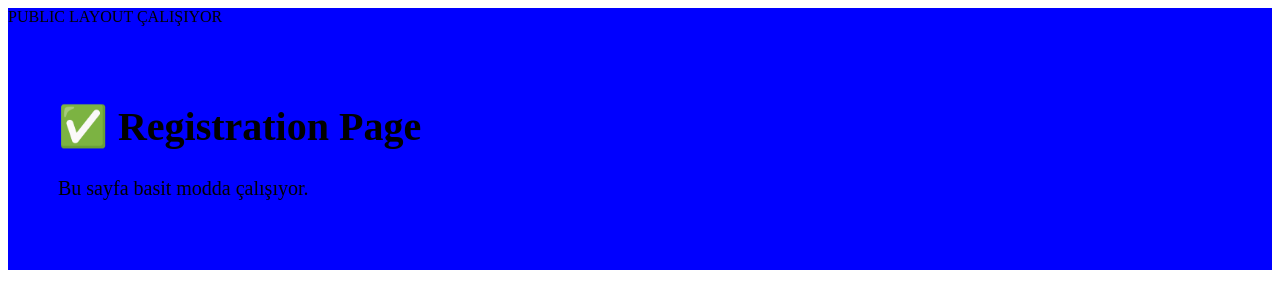
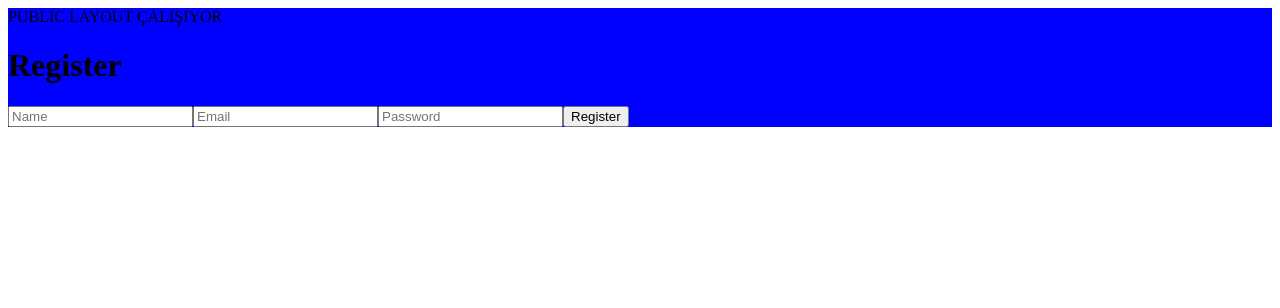
Before and after one commit to Egemen-Yilmaz/slim-moms, a React (Vite) app in the folder frontend/: page /register in a window 1280 px wide. Shown: the top 308 px of the page. Built offline with nearby package versions, Linux system fonts and the light colour scheme.

Commit message:
fix:registration page

```diff
--- a/frontend/src/pages/RegistrationPage/RegistrationPage.jsx
+++ b/frontend/src/pages/RegistrationPage/RegistrationPage.jsx
@@ -1,8 +1,88 @@
+import { useState } from "react";
+import { useNavigate } from "react-router-dom";
+import { api } from "../../api/axios";
+
 export default function RegistrationPage() {
+  const navigate = useNavigate();
+
+  const [form, setForm] = useState({
+    name: "",
+    email: "",
+    password: "",
+  });
+
+  const [loading, setLoading] = useState(false);
+  const [error, setError] = useState("");
+
+  const handleChange = (e) => {
+    setForm({
+      ...form,
+      [e.target.name]: e.target.value,
+    });
+  };
+
+  const handleSubmit = async (e) => {
+    e.preventDefault();
+    setLoading(true);
+    setError("");
+
+    try {
+      const res = await api.post("/auth/register", form);
+
+      // backend yapın buna göre değişebilir ama senin standardın buydu:
+      const { accessToken, refreshToken } = res.data.data;
+
+      if (accessToken) {
+        localStorage.setItem("token", accessToken);
+      }
+
+      if (refreshToken) {
+        localStorage.setItem("refreshToken", refreshToken);
+      }
+
+      navigate("/diary");
+    } catch (err) {
+      setError(err.response?.data?.message || "Kayıt işlemi başarısız oldu");
+    } finally {
+      setLoading(false);
+    }
+  };
+
   return (
-    <div style={{ padding: "50px", fontSize: "20px" }}>
-      <h1>✅ Registration Page</h1>
-      <p>Bu sayfa basit modda çalışıyor.</p>
+    <div>
+      <h1>Register</h1>
+
+      <form onSubmit={handleSubmit}>
+        <input
+          name="name"
+          type="text"
+          placeholder="Name"
+          value={form.name}
+          onChange={handleChange}
+        />
+
+        <input
+          name="email"
+          type="email"
+          placeholder="Email"
+          value={form.email}
+          onChange={handleChange}
+        />
+
+        <input
+          name="password"
+          type="password"
+          placeholder="Password"
+          value={form.password}
+          onChange={handleChange}
+        />
+
+        <button type="submit" disabled={loading}>
+          {loading ? "Loading..." : "Register"}
+        </button>
+
+        {error && <p style={{ color: "red" }}>{error}</p>}
+      </form>
     </div>
   );
 }
--- a/frontend/src/styles/global.css
+++ b/frontend/src/styles/global.css
@@ -1,31 +1,34 @@
-* {
+*,
+*::before,
+*::after {
   box-sizing: border-box;
 }
 
 body {
   margin: 0;
-  font-family: Arial, sans-serif;
-  background-color: #fff;
-  color: #212121;
+  font-family: var(--font-family);
+  background-color: var(--color-bg);
+  color: var(--color-text);
 }
 
 img {
+  display: block;
   max-width: 100%;
-  display: block;
-}
-
-button {
-  cursor: pointer;
-  border: none;
-}
-
-ul {
-  list-style: none;
-  padding: 0;
-  margin: 0;
 }
 
 a {
   text-decoration: none;
   color: inherit;
 }
+
+ul {
+  margin: 0;
+  padding: 0;
+  list-style: none;
+}
+
+button {
+  cursor: pointer;
+  border: none;
+  font-family: inherit;
+}
--- a/frontend/src/styles/variables.css
+++ b/frontend/src/styles/variables.css
@@ -0,0 +1,84 @@
+:root {
+  /* ================= COLORS ================= */
+
+  --color-primary: #fc842d;
+  --color-primary-hover: #f27b24;
+
+  --color-bg: #fefefe;
+  --color-bg-secondary: #f9f9f9;
+
+  --color-text: #212121;
+  --color-text-secondary: #9b9faa;
+  --color-text-light: #efefef;
+
+  --color-border: #e0e0e0;
+  --color-white: #ffffff;
+
+  --color-error: #e74a3b;
+  --color-success: #3cbc81;
+
+  /* ================= TYPOGRAPHY ================= */
+
+  --font-family: Verdana, Geneva, Tahoma, sans-serif;
+
+  --font-size-h1: 34px;
+  --font-size-h2: 24px;
+  --font-size-body: 14px;
+  --font-size-small: 12px;
+
+  --font-weight-regular: 400;
+  --font-weight-medium: 500;
+  --font-weight-bold: 700;
+
+  --line-height-heading: 1.2;
+  --line-height-body: 1.6;
+
+  /* ================= SPACING ================= */
+
+  --spacing-1: 4px;
+  --spacing-2: 8px;
+  --spacing-3: 16px;
+  --spacing-4: 24px;
+  --spacing-5: 32px;
+  --spacing-6: 48px;
+  --spacing-7: 64px;
+
+  /* ================= BORDER RADIUS ================= */
+
+  --radius-sm: 4px;
+  --radius-md: 8px;
+  --radius-lg: 30px;
+  --radius-full: 50%;
+
+  /* ================= SHADOWS ================= */
+
+  --shadow-sm: 0 2px 4px rgba(0, 0, 0, 0.08);
+  --shadow-md: 0 4px 16px rgba(0, 0, 0, 0.12);
+
+  /* ================= TRANSITIONS ================= */
+
+  --transition-fast: 250ms ease;
+  --transition-normal: 350ms ease;
+
+  /* ================= Z-INDEX ================= */
+
+  --z-header: 100;
+  --z-modal: 1000;
+  --z-loader: 1100;
+
+  /* ================= LAYOUT ================= */
+
+  --container-width: 1280px;
+
+  --container-padding-mobile: 20px;
+  --container-padding-tablet: 32px;
+  --container-padding-desktop: 16px;
+
+  --header-height: 80px;
+
+  /* ================= BREAKPOINTS ================= */
+
+  --mobile: 320px;
+  --tablet: 768px;
+  --desktop: 1280px;
+}
```
